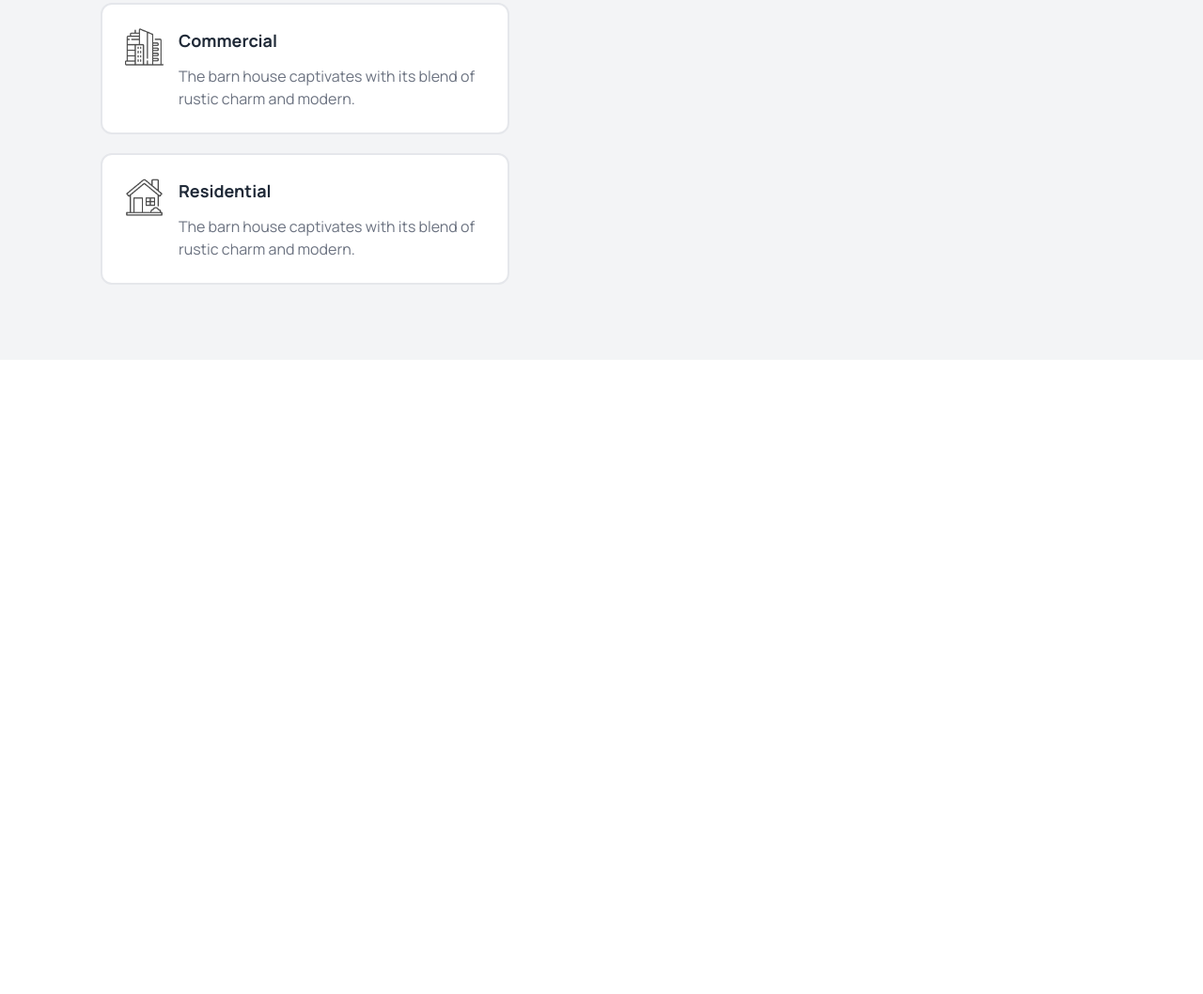
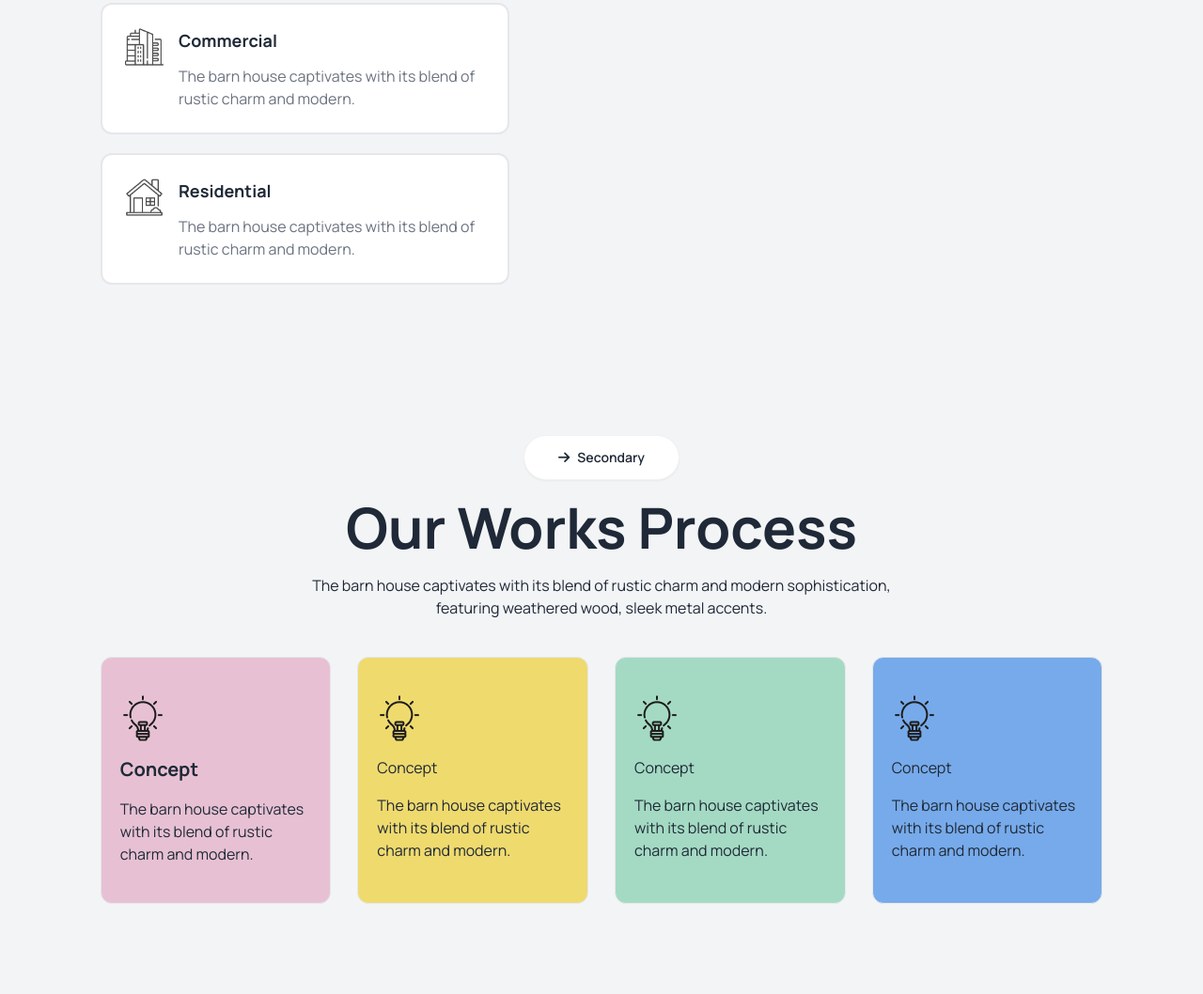
Before and after one commit to tanvirGHD/ph-assignment-3, a plain HTML site: page index.html in a window 1280 px wide. Shown: the part 1439-2497 px from the top of the page at 94% size. Before the commit the page ends 1822 px from the top, so only its background shows below. Drawn offline with nearby package versions, Linux system fonts and the light colour scheme.

Commit message:
our work process section done

```diff
--- a/index.html
+++ b/index.html
@@ -145,6 +145,42 @@
       </div>
 
     </section>
+    <!-- Our Works Process section -->
+    <section class="bg-gray-100 ">
+        <div class="w-10/12 mx-auto pt-20 pb-10 lg:pb-24">
+          <div class="text-center space-y-5">
+            <button class="btn bg-white rounded-full px-9"><i class="fa-solid fa-arrow-right"></i> Secondary</button>
+            <h1 class="text-4xl md:text-5xl lg:text-6xl font-bold">Our Works Process</h1>
+            <p class="pb-10">The barn house captivates with its blend of rustic charm and modern sophistication, <br> featuring weathered wood, sleek metal accents.</p>
+          </div>
+          <div class="gap-7 grid grid-cols-1 lg:grid-cols-4 md:grid-cols-2">
+            <!-- card-1 -->
+            <div class="bg-[#E7C1D3] px-5 py-10 border rounded-xl space-y-4">
+              <img src="assets/concept.png" alt="">
+              <h4 class="text-xl font-bold">Concept</h4>
+              <p>The barn house captivates with its blend of rustic charm and modern.</p>
+            </div>
+            <!-- card-2 -->
+            <div class="bg-[#EFDA6E] px-5 py-10 border rounded-xl space-y-4">
+              <img src="assets/concept.png" alt="">
+              <h4 text-xl font-bold>Concept</h4>
+              <p>The barn house captivates with its blend of rustic charm and modern.</p>
+            </div>
+            <!-- card-3 -->
+            <div class="bg-[#A4DAC3] px-5 py-10 border rounded-xl space-y-4">
+              <img src="assets/concept.png" alt="">
+              <h4 text-xl font-bold>Concept</h4>
+              <p>The barn house captivates with its blend of rustic charm and modern.</p>
+            </div>
+            <!-- card-4 -->
+            <div class="bg-[#77AAEA] px-5 py-10 border rounded-xl space-y-4">
+              <img src="assets/concept.png" alt="">
+              <h4 text-xl font-bold>Concept</h4>
+              <p>The barn house captivates with its blend of rustic charm and modern.</p>
+            </div>
+          </div>
+        </div>
+    </section>
 
   </main>
 </body>
```
